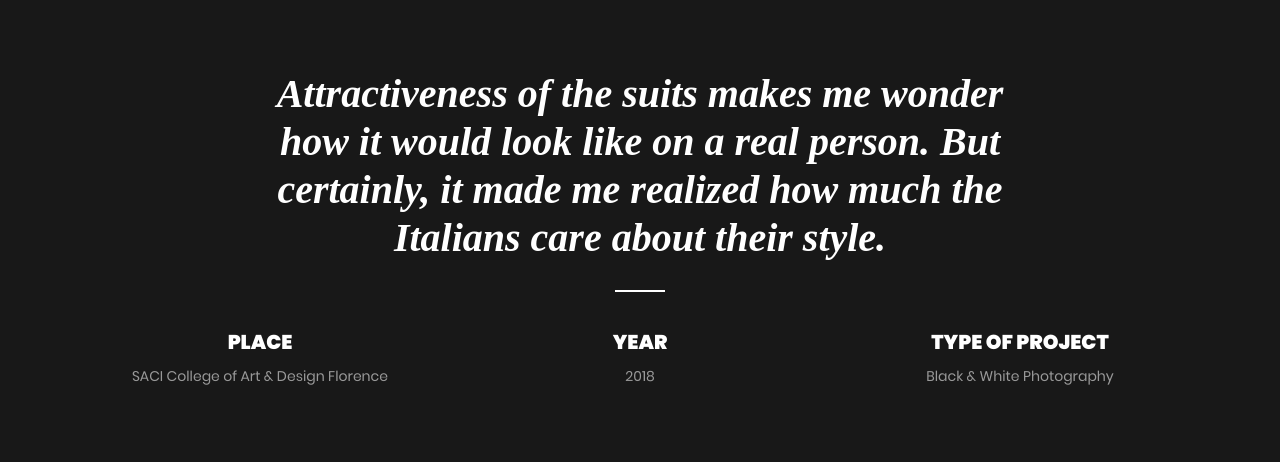
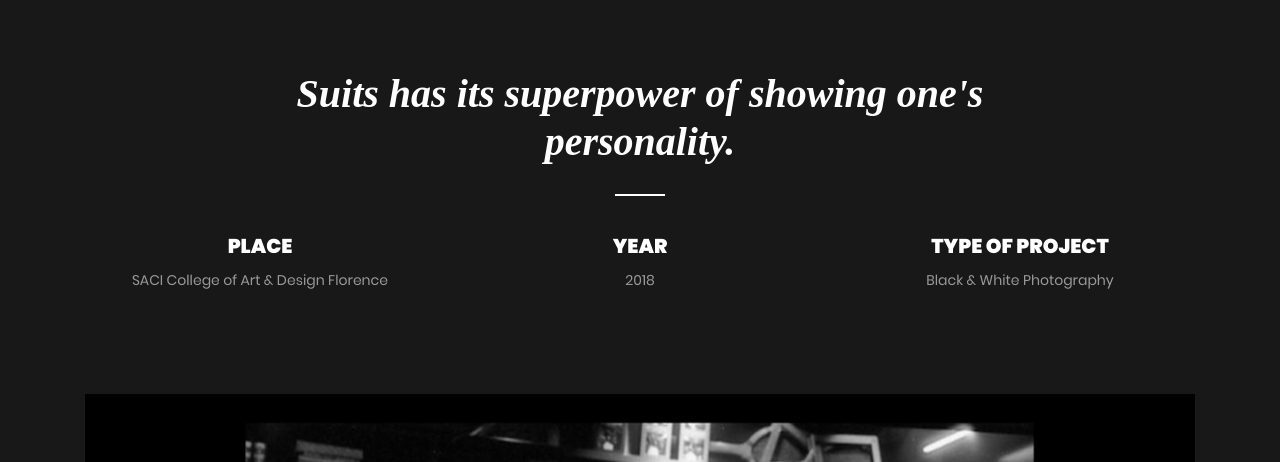
Before and after one commit to emilylee927/showcase, a plain HTML site: page photography.html in a window 1280 px wide. Shown: the part 800-1262 px from the top of the page. Drawn offline with nearby package versions, Linux system fonts and the light colour scheme.

Commit message:
change quote for photography

```diff
--- a/photography.html
+++ b/photography.html
@@ -153,7 +153,7 @@
         <div class="container">
             <div class="row">
                 <div class="col-lg-8 offset-lg-2 text-center">
-                    <h3 data-aos="fade-up">Attractiveness of the suits makes me wonder how it would look like on a real person. But certainly, it made me realized how much the Italians care about their style.</h3>
+                    <h3 data-aos="fade-up">Suits has its superpower of showing one's personality.</h3>
                     <div class="dash"></div>
 
                 </div>
```
